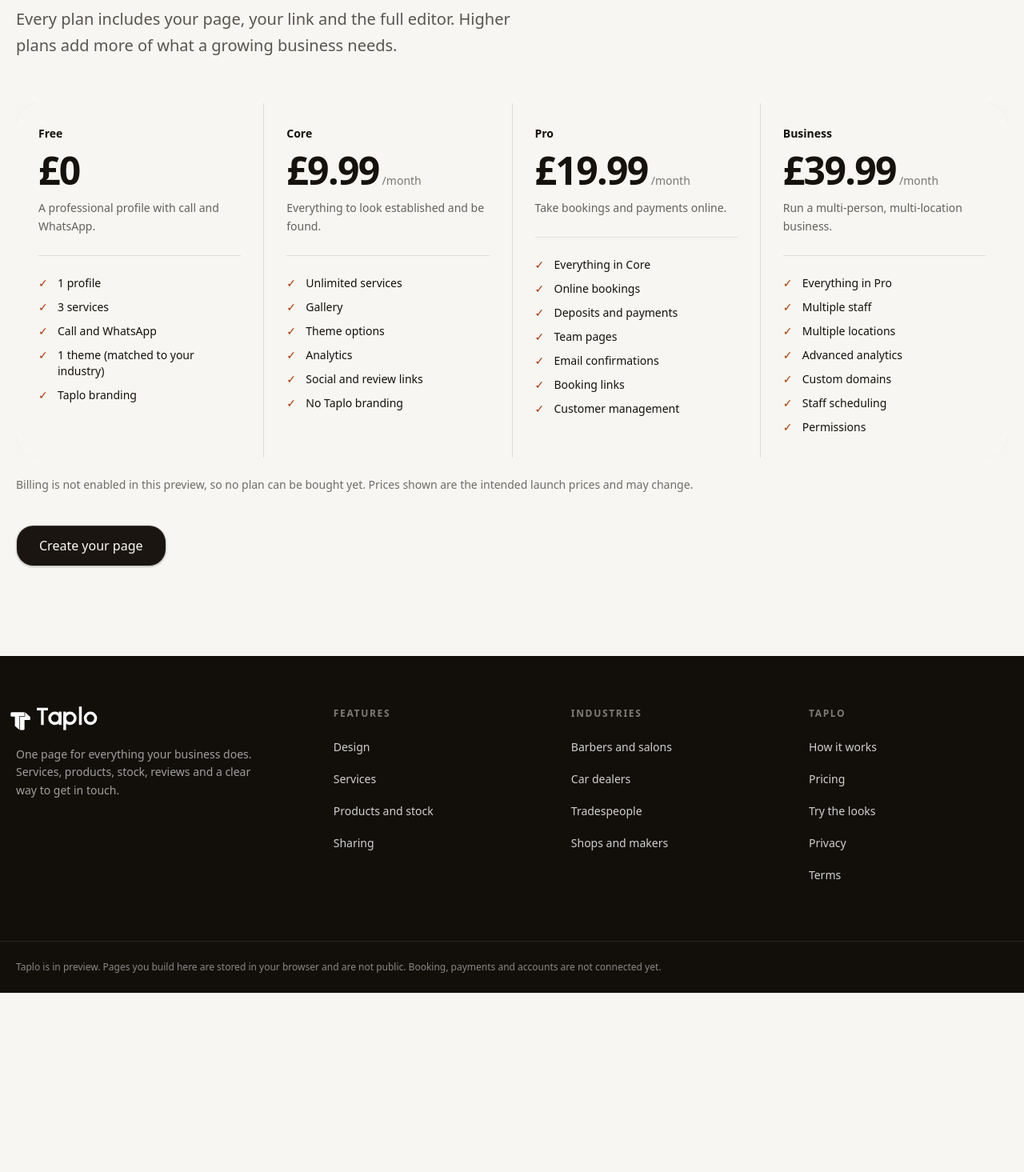
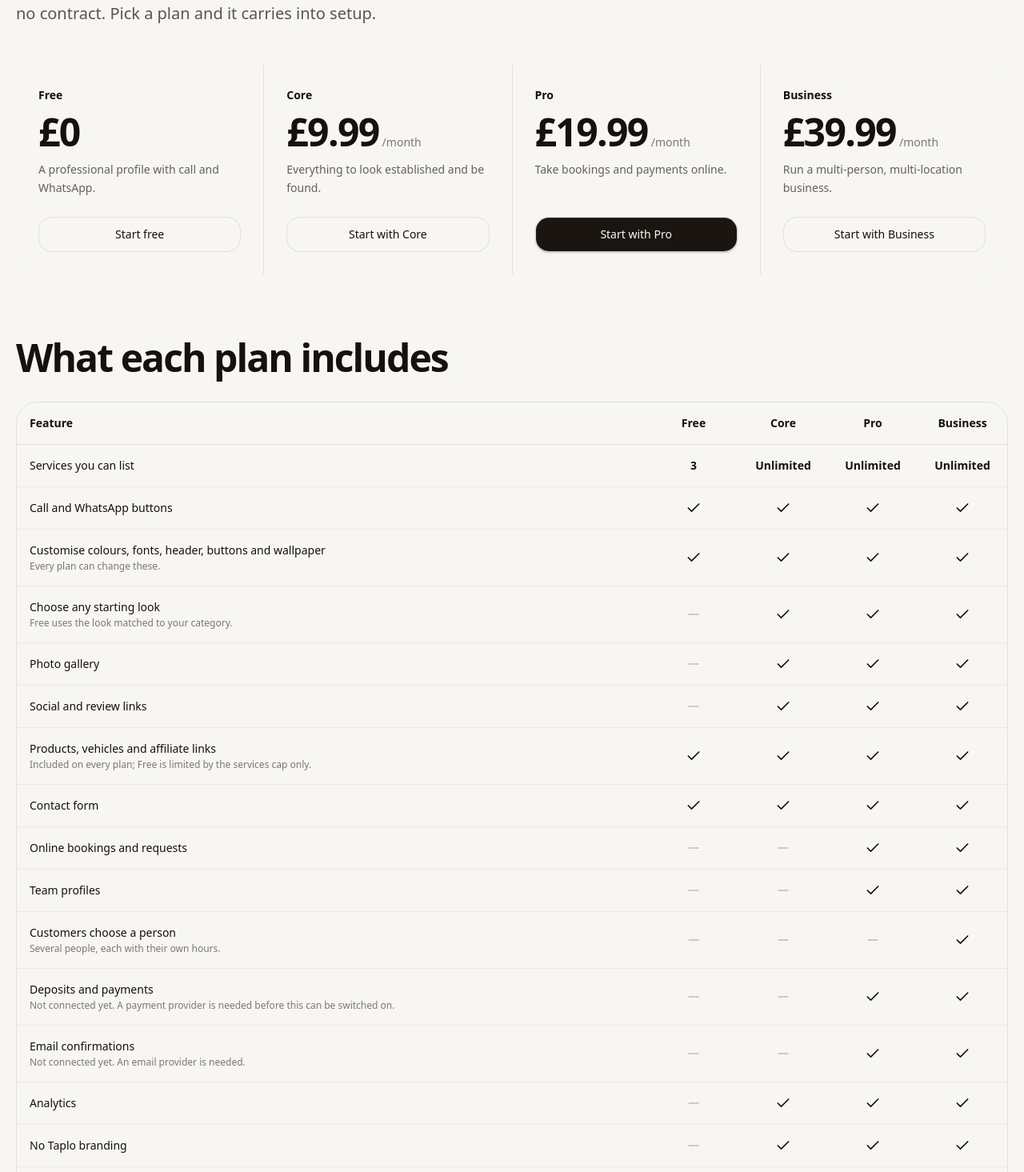
Before and after one commit to AbuFitz/Taplo, a Next.js app: page /pricing in a window 1280 px wide. Shown: the part 425-1890 px from the top of the page at 80% size. Before the commit the page ends 1666 px from the top, so only its background shows below. Built offline with nearby package versions, Linux system fonts and the light colour scheme; no server answers.

Commit message:
Rewrite pricing from entitlements; plan intent carried into onboarding
Co-Authored-By: Claude Sonnet 5.5 <noreply@anthropic.com>
Claude-Session: https://claude.ai/code/session_018ov2NmuVk2PFZbq6ZGLVtP

```diff
--- a/src/app/pricing/page.tsx
+++ b/src/app/pricing/page.tsx
@@ -1,37 +1,86 @@
 import Link from "next/link"
 import type { Metadata } from "next"
+import { Check, Minus } from "lucide-react"
 import { Button } from "@/components/ui/button"
-import { PLANS, PLAN_IDS } from "@/features/subscriptions/plans"
+import { PLANS, PLAN_IDS, type PlanId } from "@/features/subscriptions/plans"
+import { resolveEntitlements, type Entitlements } from "@/features/subscriptions/entitlements"
 import { formatMoney } from "@/features/services/format"
 import { demoModeEnabled } from "@/lib/env"
 import { SiteFooter, SiteHeader } from "@/features/marketing/Site"
 
-export const metadata: Metadata = { title: "Pricing | Taplo", description: "Simple monthly plans for every kind of local business." }
+export const metadata: Metadata = { title: "Pricing | Taplo", description: "Plans for every kind of local business, from a free Taplo to a multi-person business." }
 export const dynamic = "force-dynamic"
+
+type Row = { label: string; note?: string; value: (e: Entitlements, id: PlanId) => string | boolean }
+/**
+ * The comparison is generated from the entitlement resolver, the same code that decides what each plan can do
+ * in the editor and on the public page, so this table cannot drift from the product.
+ */
+const ROWS: Row[] = [
+  { label: "Services you can list", value: (e) => (e.maxServices === null ? "Unlimited" : String(e.maxServices)) },
+  { label: "Call and WhatsApp buttons", value: (e) => e.callAndWhatsapp },
+  { label: "Customise colours, fonts, header, buttons and wallpaper", note: "Every plan can change these.", value: () => true },
+  { label: "Choose any starting look", note: "Free uses the look matched to your category.", value: (e) => e.themeSwitching },
+  { label: "Photo gallery", value: (e) => e.gallery },
+  { label: "Social and review links", value: (e) => e.socialLinks && e.reviewLinks },
+  { label: "Products, vehicles and affiliate links", note: "Included on every plan; Free is limited by the services cap only.", value: () => true },
+  { label: "Contact form", value: () => true },
+  { label: "Online bookings and requests", value: (e) => e.onlineBooking },
+  { label: "Team profiles", value: (e) => e.teamPages },
+  { label: "Customers choose a person", note: "Several people, each with their own hours.", value: (e) => e.multiStaff },
+  { label: "Deposits and payments", note: "Not connected yet. A payment provider is needed before this can be switched on.", value: (e) => e.payments },
+  { label: "Email confirmations", note: "Not connected yet. An email provider is needed.", value: (e) => e.emailConfirmations },
+  { label: "Analytics", value: (e) => e.analytics },
+  { label: "No Taplo branding", value: (e) => e.removeBranding },
+  { label: "Custom domain", value: (e) => e.customDomains },
+  { label: "More than one location", value: (e) => e.multiLocation },
+]
+
+function Cell({ v }: { v: string | boolean }) {
+  if (v === true) return <><Check aria-hidden="true" className="mx-auto size-5 text-foreground" /><span className="sr-only">Included</span></>
+  if (v === false) return <><Minus aria-hidden="true" className="mx-auto size-5 text-foreground/25" /><span className="sr-only">Not included</span></>
+  return <span className="font-semibold tabular-nums">{v}</span>
+}
 
 export default function PricingPage() {
   const demo = demoModeEnabled()
+  const ents = Object.fromEntries(PLAN_IDS.map((id) => [id, resolveEntitlements(id, "active")])) as Record<PlanId, Entitlements>
+  const start = (id: PlanId) => (demo ? `/onboarding?plan=${id}` : "/how-it-works")
   return (
     <div className="bg-background">
       <SiteHeader active="/pricing" />
-      <main className="mx-auto w-full max-w-7xl px-5 py-20 sm:py-28">
+      <main className="mx-auto w-full max-w-7xl px-5 py-16 sm:py-24">
         <p className="text-sm font-semibold uppercase tracking-[0.16em] text-signal-ink">Pricing</p>
-        <h1 className="font-display font-display-tight mt-4 max-w-4xl text-[clamp(2.75rem,8vw,6.25rem)] text-balance">Simple plans. Grow when you do.</h1>
-        <p className="mt-6 max-w-2xl text-xl leading-relaxed text-foreground/70">Every plan includes your page, your link and the full editor. Higher plans add more of what a growing business needs.</p>
-        <ul className="mt-14 grid gap-px overflow-hidden rounded-3xl bg-foreground/10 sm:grid-cols-2 lg:grid-cols-4">
+        <h1 className="font-display font-display-tight mt-4 max-w-4xl text-[clamp(2.5rem,7vw,5.5rem)] text-balance">Start free. Pay when you need more.</h1>
+        <p className="mt-6 max-w-2xl text-xl leading-relaxed text-foreground/70">One price a month for each plan, no commission on your bookings and no contract. Pick a plan and it carries into setup.</p>
+
+        <ul className="mt-12 grid gap-px overflow-hidden rounded-3xl bg-foreground/10 sm:grid-cols-2 lg:grid-cols-4">
           {PLAN_IDS.map((id) => (
             <li key={id} className="flex flex-col bg-background p-7">
               <h2 className="text-sm font-semibold">{PLANS[id].name}</h2>
               <p className="font-display mt-3 text-5xl tabular-nums">{PLANS[id].priceMinorGbp === 0 ? "£0" : formatMoney(PLANS[id].priceMinorGbp)}{PLANS[id].priceMinorGbp ? <span className="ml-1 text-sm font-normal tracking-normal text-foreground/55">/month</span> : null}</p>
-              <p className="mt-3 text-sm leading-relaxed text-foreground/65">{PLANS[id].summary}</p>
-              <ul className="mt-6 grid gap-2.5 border-t border-foreground/10 pt-6 text-sm">
-                {PLANS[id].highlights.map((h) => <li key={h} className="grid grid-cols-[1.25rem_1fr] gap-1"><span aria-hidden="true" className="text-signal-ink">✓</span>{h}</li>)}
-              </ul>
+              <p className="mt-3 flex-1 text-sm leading-relaxed text-foreground/65">{PLANS[id].summary}</p>
+              <Button asChild variant={id === "pro" ? "default" : "outline"} className="mt-6 min-h-11"><Link href={start(id)}>{PLANS[id].priceMinorGbp === 0 ? "Start free" : `Start with ${PLANS[id].name}`}</Link></Button>
             </li>
           ))}
         </ul>
-        <p className="mt-6 text-sm text-foreground/60">Billing is not enabled in this preview, so no plan can be bought yet. Prices shown are the intended launch prices and may change.</p>
-        <div className="mt-10"><Button asChild size="lg" className="h-13 px-7 text-base"><Link href={demo ? "/onboarding" : "/how-it-works"}>{demo ? "Create your page" : "How it works"}</Link></Button></div>
+
+        <h2 className="font-display font-display-tight mt-20 text-[clamp(1.75rem,4vw,3rem)]">What each plan includes</h2>
+        <div className="mt-8 overflow-x-auto rounded-3xl border border-foreground/10">
+          <table className="w-full min-w-[40rem] border-collapse text-left text-sm" data-testid="plan-table">
+            <caption className="sr-only">Plan comparison</caption>
+            <thead><tr className="border-b border-foreground/10"><th scope="col" className="p-4 font-semibold">Feature</th>{PLAN_IDS.map((id) => <th key={id} scope="col" className="w-28 p-4 text-center font-semibold">{PLANS[id].name}</th>)}</tr></thead>
+            <tbody>
+              {ROWS.map((r) => (
+                <tr key={r.label} className="border-b border-foreground/5 last:border-0">
+                  <th scope="row" className="p-4 font-medium">{r.label}{r.note ? <span className="mt-0.5 block text-xs font-normal text-foreground/55">{r.note}</span> : null}</th>
+                  {PLAN_IDS.map((id) => <td key={id} className="p-4 text-center"><Cell v={r.value(ents[id], id)} /></td>)}
+                </tr>
+              ))}
+            </tbody>
+          </table>
+        </div>
+        <p className="mt-6 max-w-3xl text-sm leading-relaxed text-foreground/60">Prices are the intended launch prices. In this preview nothing is charged and no plan can be bought, so the plan you choose only changes what you can try. Features marked “not connected yet” depend on services Taplo has not connected, and are listed so you can see where each plan is heading.</p>
       </main>
       <SiteFooter />
     </div>
--- a/src/features/demo/Onboarding.tsx
+++ b/src/features/demo/Onboarding.tsx
@@ -18,6 +18,7 @@ import { INDUSTRY_FIXTURE_KEYS, getFixture } from "@/features/themes/fixtures"
 import { OTHER_INDUSTRY_ID, getIndustryPreset, searchIndustries } from "@/features/themes/presets/industries"
 import { cn } from "@/lib/utils"
 import { applyIndustry, blankService, canPublish, hasContactChannel, loadSample, newId, normService, publish, readiness, setName, setSlug, slugProblems } from "./actions"
+import { PLANS, PLAN_IDS, type PlanId } from "@/features/subscriptions/plans"
 import { ONBOARDING_STEPS, initialState, parseContent, useDemo, type OnboardingStep } from "./store"
 import { ServiceForm, serviceErrors } from "./ServiceForm"
 import { DemoNotice, EmailField, PhoneField, PreviewFrame } from "./ui"
@@ -58,6 +59,17 @@ export function Onboarding() {
   const next = () => go(ONBOARDING_STEPS[Math.min(stepIndex + 1, ONBOARDING_STEPS.length - 1)]!)
   const back = () => go(ONBOARDING_STEPS[Math.max(stepIndex - 1, 0)]!)
 
+  // A plan chosen on the pricing page carries into setup (and stays through every step) without taking payment.
+  const [intent, setIntent] = React.useState<PlanId | null>(null)
+  React.useEffect(() => {
+    if (!ready) return
+    const p = new URLSearchParams(window.location.search).get("plan")
+    if (p && (PLAN_IDS as readonly string[]).includes(p)) {
+      setIntent(p as PlanId)
+      update((x) => (x.plan === p ? x : { ...x, plan: p as PlanId }))
+    }
+  }, [ready]) // eslint-disable-line react-hooks/exhaustive-deps
+
   if (!ready) return <main className="p-8 text-sm text-muted-foreground">Loading…</main>
 
   const c = s.content
@@ -80,6 +92,7 @@ export function Onboarding() {
   return (
     <main className="mx-auto w-full max-w-6xl px-4 py-6 sm:px-6 lg:py-10">
       <DemoNotice className="mb-6" />
+      {intent ? <p className="mb-4 rounded-xl bg-black/[0.04] px-4 py-2.5 text-sm" data-testid="plan-intent">You are setting up on the <strong>{PLANS[intent].name}</strong> plan. In preview mode nothing is charged, and you can switch plans in Settings.</p> : null}
       <header className="mb-8 flex flex-wrap items-center justify-between gap-3">
         <Link href="/" aria-label="Taplo home" className="rounded-md outline-none focus-visible:ring-3 focus-visible:ring-ring/60"><TaploLogo /></Link>
         <Link href="/dashboard/page" className="rounded-lg px-3 py-2 text-sm text-muted-foreground hover:text-foreground">Skip to the page editor</Link>
```
